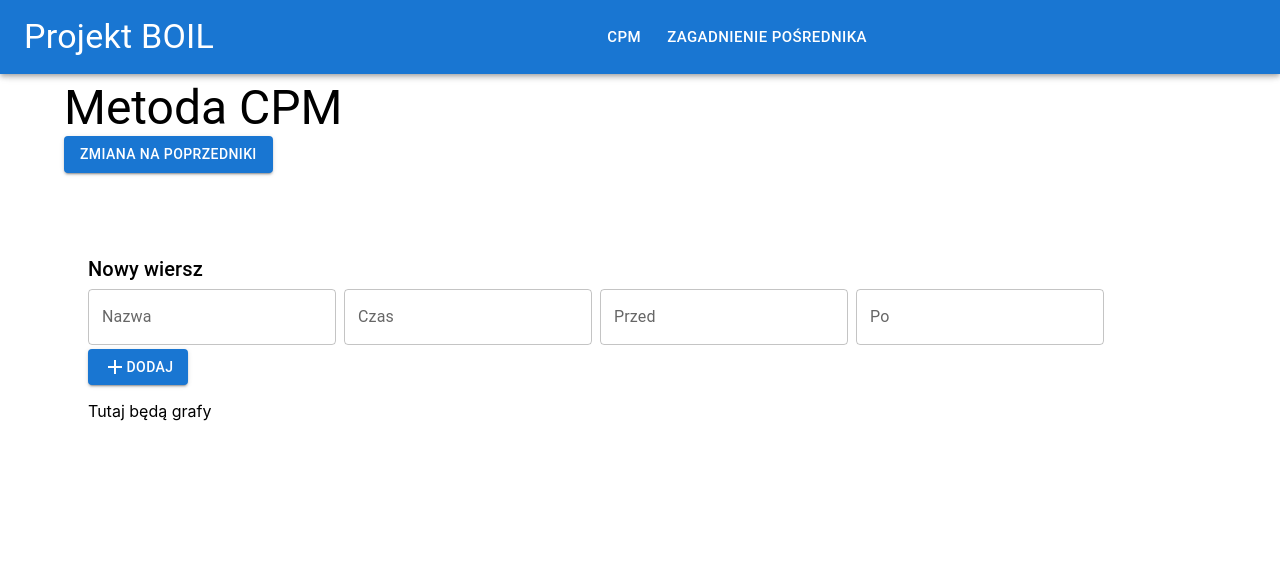
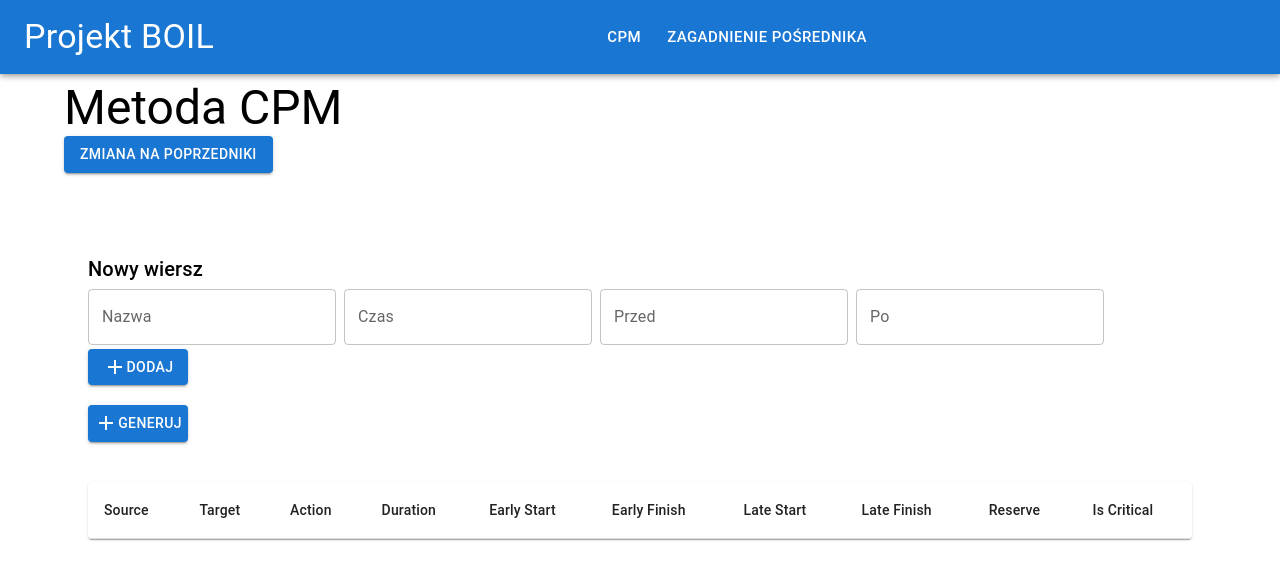
Before and after one commit to Trzciano/BOIL_projekt, a React (Create React App) app in the folder Front/: page /CPM in a window 1280 px wide. Both pictures are taken after a click on the button "ZMIANA NA NASTĘPNIKI". Shown: the top 580 px of the page. Built offline with nearby package versions, Linux system fonts and the light colour scheme.

Commit message:
następniki

```diff
--- a/Front/src/Components/CPM/Nastepnik.tsx
+++ b/Front/src/Components/CPM/Nastepnik.tsx
@@ -2,6 +2,7 @@ import { useState } from "react";
 import { useForm } from "react-hook-form";
 import AddIcon from "@mui/icons-material/Add";
 import DeleteIcon from "@mui/icons-material/Delete";
+
 import {
   Box,
   Button,
@@ -10,9 +11,17 @@ import {
   List,
   ListItem,
   ListItemText,
+  Table,
+  TableContainer,
   TextField,
   Typography,
+  Paper,
+  TableCell,
+  TableHead,
+  TableRow,
+  TableBody,
 } from "@mui/material";
+import { APIpost } from "../../api/api";
 
 interface CPMModelNext {
   name: string;
@@ -21,8 +30,30 @@ interface CPMModelNext {
   next: number;
 }
 
+interface ConvertedType {
+  cpm_table: {
+    action: string;
+    duration: number;
+    sequence: string;
+  }[];
+}
+
+interface ReturnType {
+  source: Number;
+  target: Number;
+  action: string;
+  duration: Number;
+  early_start: Number;
+  early_finish: Number;
+  late_start: Number;
+  late_finish: Number;
+  reserve: Number;
+  is_critical: boolean;
+}
+
 const Nastepniki = () => {
   const [cpmModelRows, setcpmModelRows] = useState<CPMModelNext[]>([]);
+  const [returnedData, setReturnedData] = useState<ReturnType[]>([]);
 
   const {
     register,
@@ -50,13 +81,38 @@ const Nastepniki = () => {
     }
   };
 
-  const removeIngredient = (indexToRemove: number) => {
+  const remove = (indexToRemove: number) => {
     setcpmModelRows((prevList) => {
       const updatedList = prevList.filter(
         (_, index) => index !== indexToRemove
       );
       return updatedList;
     });
+  };
+
+  const convertToConvertedType = (cpmModels: CPMModelNext[]): ConvertedType => {
+    const cpm_table = cpmModels.map((cpmModel) => ({
+      action: cpmModel.name,
+      duration: Number(cpmModel.time),
+      sequence: `${cpmModel.prev}-${cpmModel.next}`,
+    }));
+    return { cpm_table };
+  };
+
+  const sendData = async () => {
+    console.log(cpmModelRows);
+    const data = convertToConvertedType(cpmModelRows);
+
+    const return_data = await APIpost<ConvertedType, ReturnType[]>(
+      "cpmtable_right",
+      data
+    );
+
+    if (return_data) setReturnedData(return_data);
+  };
+
+  const rowStyle = (rowData: ReturnType) => {
+    return rowData.is_critical ? { backgroundColor: "#FFD700" } : {};
   };
 
   return (
@@ -142,7 +198,7 @@ const Nastepniki = () => {
                 <IconButton
                   edge="end"
                   aria-label="delete"
-                  onClick={() => removeIngredient(index)}
+                  onClick={() => remove(index)}
                 >
                   <DeleteIcon />
                 </IconButton>
@@ -155,7 +211,54 @@ const Nastepniki = () => {
           ))}
         </List>
       </form>
-      <Box>Tutaj będą grafy</Box>
+      <Box>
+        <Button
+          onClick={sendData}
+          type="button"
+          variant="contained"
+          color="primary"
+          sx={{ width: "100px", marginTop: "4px" }}
+        >
+          <AddIcon />
+          Generuj
+        </Button>
+      </Box>
+      <Box sx={{ marginTop: "40px" }}>
+        <TableContainer component={Paper}>
+          <Table sx={{ minWidth: 650 }} aria-label="simple table">
+            <TableHead>
+              <TableRow>
+                <TableCell>Source</TableCell>
+                <TableCell>Target</TableCell>
+                <TableCell>Action</TableCell>
+                <TableCell>Duration</TableCell>
+                <TableCell>Early Start</TableCell>
+                <TableCell>Early Finish</TableCell>
+                <TableCell>Late Start</TableCell>
+                <TableCell>Late Finish</TableCell>
+                <TableCell>Reserve</TableCell>
+                <TableCell>Is Critical</TableCell>
+              </TableRow>
+            </TableHead>
+            <TableBody>
+              {returnedData.map((row, index) => (
+                <TableRow key={index} sx={rowStyle(row)}>
+                  <TableCell>{row.source.toString()}</TableCell>
+                  <TableCell>{row.target.toString()}</TableCell>
+                  <TableCell>{row.action}</TableCell>
+                  <TableCell>{row.duration.toString()}</TableCell>
+                  <TableCell>{row.early_start.toString()}</TableCell>
+                  <TableCell>{row.early_finish.toString()}</TableCell>
+                  <TableCell>{row.late_start.toString()}</TableCell>
+                  <TableCell>{row.late_finish.toString()}</TableCell>
+                  <TableCell>{row.reserve.toString()}</TableCell>
+                  <TableCell>{row.is_critical.toString()}</TableCell>
+                </TableRow>
+              ))}
+            </TableBody>
+          </Table>
+        </TableContainer>
+      </Box>
     </Container>
   );
 };
--- a/Front/src/Components/CPM/Poprzednik.tsx
+++ b/Front/src/Components/CPM/Poprzednik.tsx
@@ -372,8 +372,8 @@ const Poprzednik = () => {
           <Table sx={{ minWidth: 650 }} aria-label="simple table">
             <TableHead>
               <TableRow>
-                <TableCell>Source</TableCell>
-                <TableCell>Target</TableCell>
+                {/* <TableCell>Source</TableCell>
+                <TableCell>Target</TableCell> */}
                 <TableCell>Action</TableCell>
                 <TableCell>Duration</TableCell>
                 <TableCell>Early Start</TableCell>
@@ -387,8 +387,8 @@ const Poprzednik = () => {
             <TableBody>
               {returnedData.map((row, index) => (
                 <TableRow key={index} sx={rowStyle(row)}>
-                  <TableCell>{row.source.toString()}</TableCell>
-                  <TableCell>{row.target.toString()}</TableCell>
+                  {/* <TableCell>{row.source.toString()}</TableCell>
+                  <TableCell>{row.target.toString()}</TableCell> */}
                   <TableCell>{row.action}</TableCell>
                   <TableCell>{row.duration.toString()}</TableCell>
                   <TableCell>{row.early_start.toString()}</TableCell>
```
